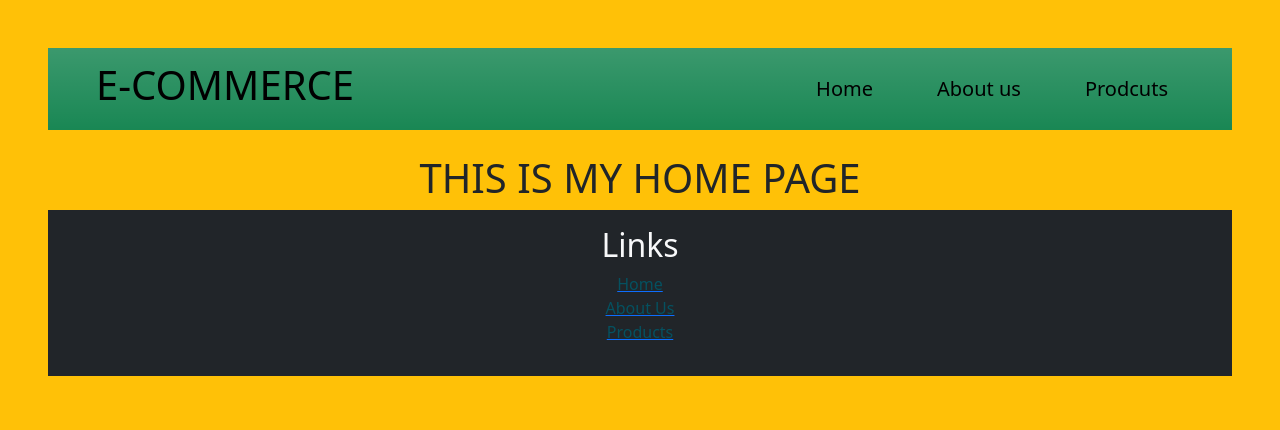
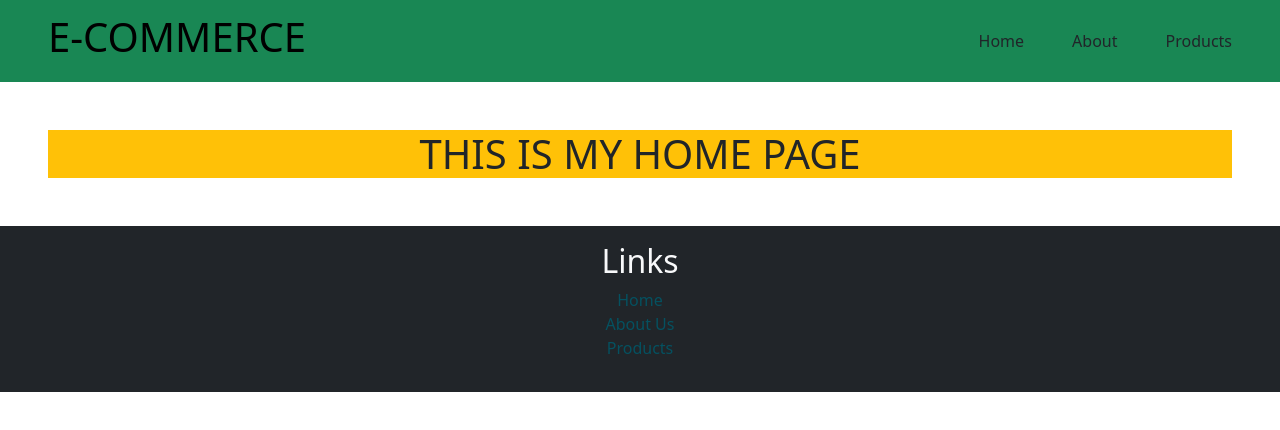
Before and after one commit to DiegoFatVega/react-router, a React (Vite) app: page / in a window 1280 px wide. Shown: the top 430 px of the page. Built offline with nearby package versions, Linux system fonts and the light colour scheme; the HTML template or start-up script is replaced by a standard one.

Commit message:
Refactor routing paths to use lowercase; update navigation links in AppHeader and AppFooter; fix DefaultLayout component name; modify HomePage structure; remove unnecessary wrapper in ProductsPage; add SingleProduct page component.

```diff
--- a/src/App.jsx
+++ b/src/App.jsx
@@ -14,8 +14,8 @@ function App() {
         <Routes>
           <Route element={<DefaultLayout />}>
             <Route path={'/'} element={<HomePage />} />
-            <Route path={'/AboutUs'} element={<AboutUsPage />} />
-            <Route path={'/Products'} element={<ProductsPage />} />
+            <Route path={'/about'} element={<AboutUsPage />} />
+            <Route path={'/products'} element={<ProductsPage />} />
           </Route>
         </Routes>
       </BrowserRouter>
--- a/src/components/AppFooter.jsx
+++ b/src/components/AppFooter.jsx
@@ -7,9 +7,9 @@ export default function AppFooter() {
             <div className="container py-3">
                 <h2>Links</h2>
                 <ul className="list-unstyled">
-                    <li><Link to="/"><a href="" className="text-info-emphasis text-decoration-none"> Home</a></Link></li>
-                    <li><Link to="/AboutUs"><a href="" className="text-info-emphasis text-decoration-none"> About Us</a></Link></li>
-                    <li><Link to="/Products"><a href="" className="text-info-emphasis text-decoration-none"> Products</a></Link></li>
+                    <li><Link to="/" className="text-info-emphasis text-decoration-none"> Home </Link></li>
+                    <li><Link to="/about" className="text-info-emphasis text-decoration-none"> About Us </Link></li>
+                    <li><Link to="/products" className="text-info-emphasis text-decoration-none"> Products </Link></li>
                 </ul>
             </div>
         </footer >
--- a/src/components/AppHeader.jsx
+++ b/src/components/AppHeader.jsx
@@ -1,13 +1,32 @@
-import { Link } from "react-router-dom"
+import { Link, NavLink } from "react-router-dom"
 export default function AppHeader() {
+    const menu = [
+        {
+            id: 1,
+            text: 'Home',
+            link: '/'
+        },
+        {
+            id: 2,
+            text: 'About',
+            link: '/about'
+        },
+        {
+            id: 3,
+            text: 'Products',
+            link: '/products'
+        },
+    ]
     return (
         <header className=" ">
-            <nav className="navbar bg-success bg-gradient mb-4">
+            <nav className="navbar bg-success mb-4">
                 <Link to="/" className="text-decoration-none navbar-brand mx-5 text-decoration-none unstyled"><h1>E-COMMERCE</h1></Link>
-                <div className="d-flex gap-5 mx-5">
-                    <Link to="/" className="text-decoration-none navbar-brand">Home</Link>
-                    <Link to="/AboutUs" className="text-decoration-none navbar-brand">About us</Link>
-                    <Link to="/Products" className="text-decoration-none navbar-brand">Prodcuts</Link>
+                <div className="d-flex gap-5 mx-5 ">
+                    {
+                        menu.map(item =>
+                            <NavLink className="nav-link" to={item.link} key={item.id}>{item.text}</NavLink>
+                        )
+                    }
                 </div>
             </nav>
         </header>
--- a/src/components/AppMain.jsx
+++ b/src/components/AppMain.jsx
@@ -19,7 +19,7 @@ export default function AppMain() {
                     {
                         data.map(product =>
                             <div key={product.id} className="col-12 col-sm-6 col-md-4 col-lg-3">
-                                <div className="card h-100">
+                                <div className="card bg-info bg-gradient bg-opacity-10 h-100">
                                     <img src={product.image} alt={product.title} className="card-img-top p-3" style={{ height: "200px", objectFit: "contain" }} />
                                     <div className="card-body text-center">
                                         <h5 className="cart-title"> {product.title}</h5>
--- a/src/layouts/DefaultLayout.jsx
+++ b/src/layouts/DefaultLayout.jsx
@@ -2,7 +2,7 @@ import { Outlet } from "react-router-dom";
 import AppHeader from "../components/AppHeader";
 import AppFooter from "../components/AppFooter";
 
-export default function DefaultLayour() {
+export default function DefaultLayout() {
 
     return (
         <>
--- a/src/pages/HomePage.jsx
+++ b/src/pages/HomePage.jsx
@@ -1,9 +1,9 @@
 export default function HomePage() {
     return (
         <>
-            <body className="text-center m-5 bg-warning ">
+            <main className="text-center m-5 bg-warning ">
                 <h1>THIS IS MY HOME PAGE</h1>
-            </body>
+            </main>
         </>
     )
 }
--- a/src/pages/ProductsPage.jsx
+++ b/src/pages/ProductsPage.jsx
@@ -4,9 +4,7 @@ export default function ProductsPage() {
 
     return (
         <>
-
             <AppMain />
-
         </>
     )
 }
```
Also changed, not shown: src/pages/SingleProduct.jsx (added, +15 -0 lines).
